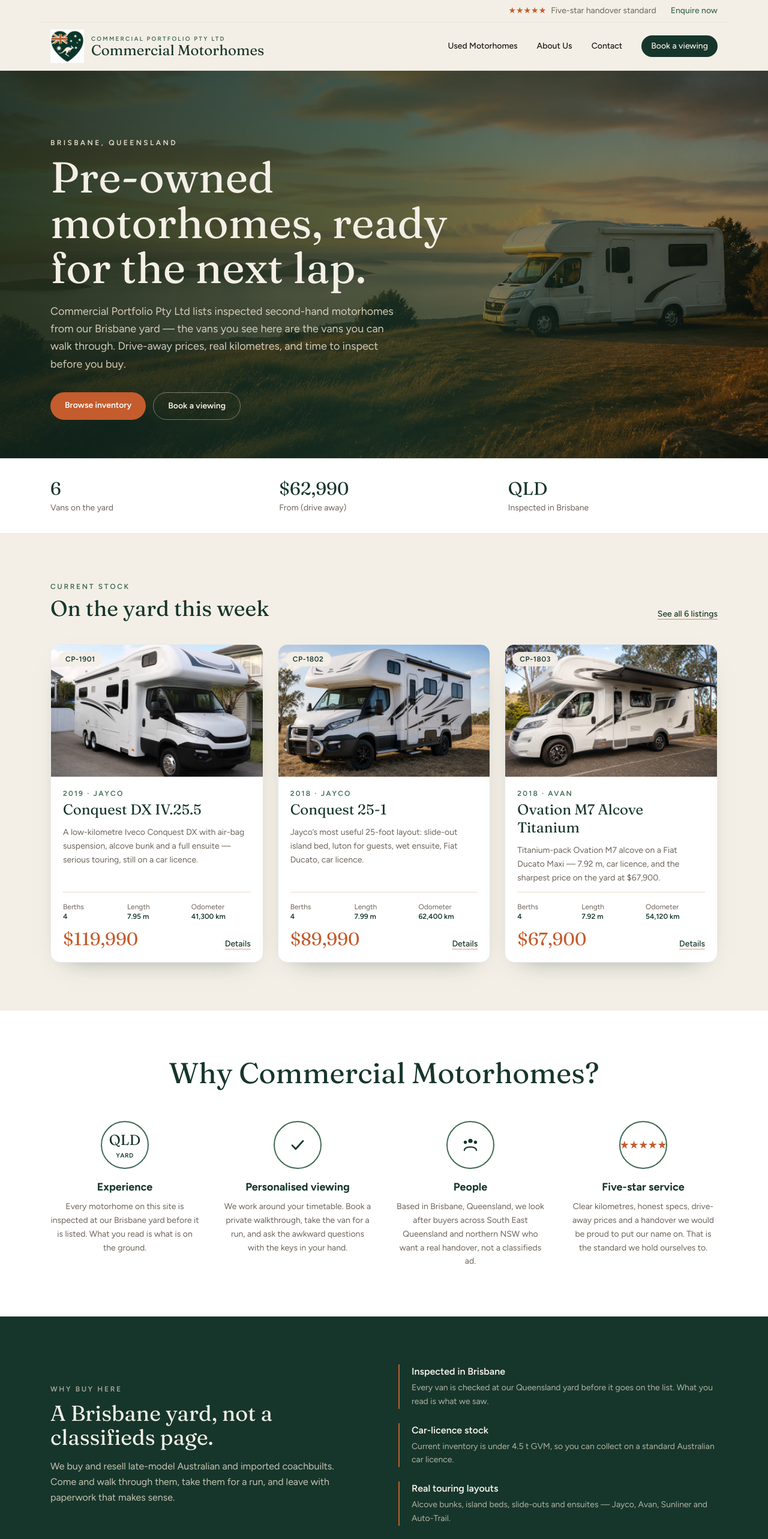
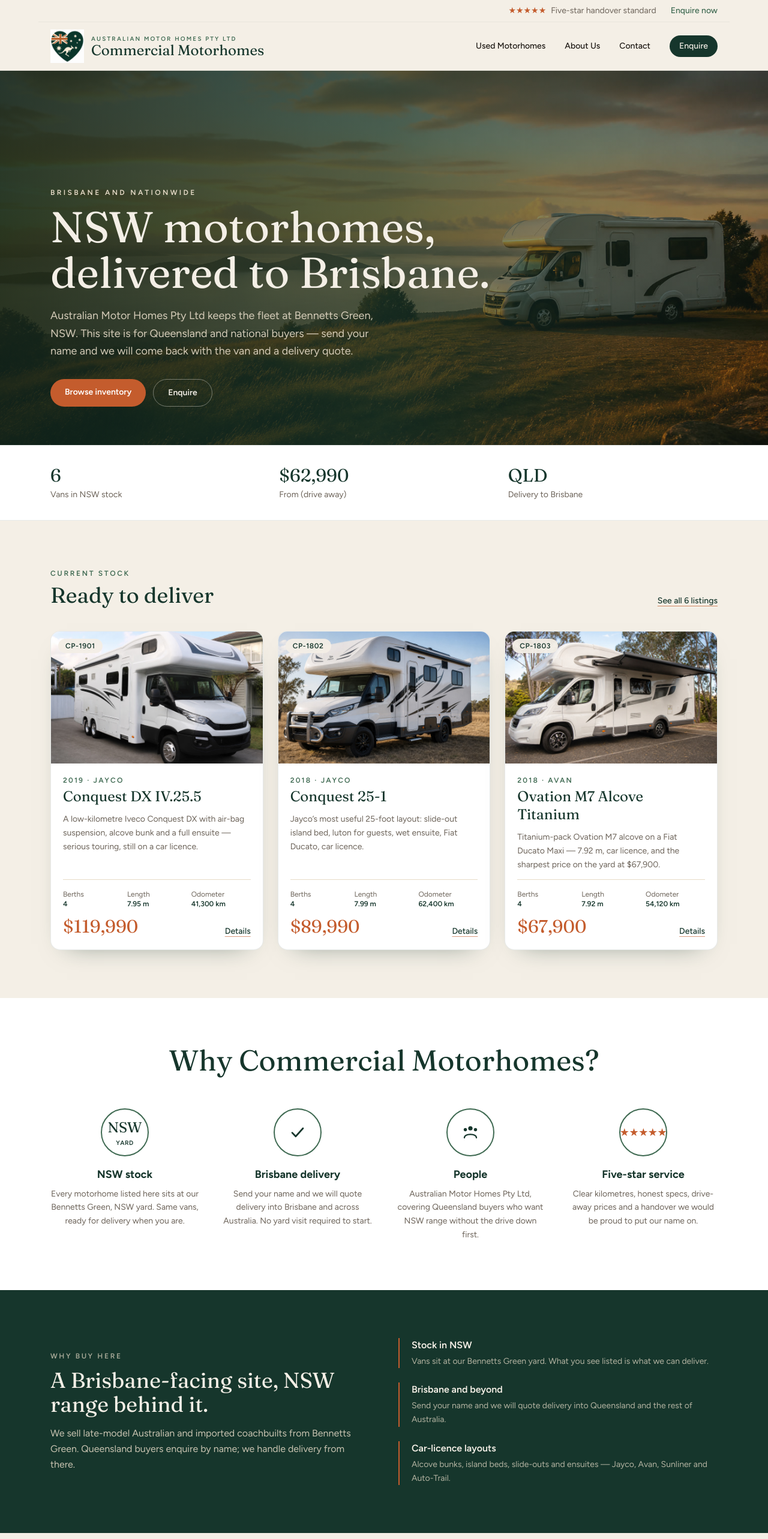
Before and after one commit to Moonhus/motorhome, a Next.js app: page / in a window 1280 px wide. Shown: the top 2566 px of the page at 60% size. Built offline with nearby package versions, Linux system fonts and the light colour scheme.

Commit message:
Point the Brisbane site at NSW stock with name-only enquiries
Reposition Australian Motor Homes Pty Ltd as Bennetts Green stock with
delivery to Brisbane, drop viewing CTAs, and collect only a name on enquire.

```diff
--- a/src/app/about/page.tsx
+++ b/src/app/about/page.tsx
@@ -6,7 +6,7 @@ import { site } from "@/lib/site";
 
 export const metadata: Metadata = {
   title: "About",
-  description: `${site.legalName} is a Brisbane motorhome resale yard listing inspected second-hand stock.`,
+  description: `${site.legalName} lists NSW motorhome stock with delivery to Brisbane and nationwide.`,
 };
 
 export default function AboutPage() {
@@ -17,7 +17,7 @@ export default function AboutPage() {
           {site.legalName}
         </p>
         <h1 className="display mt-2 max-w-3xl text-5xl text-forest">
-          A Queensland yard for people who actually want to go touring.
+          A Brisbane-facing site for a NSW yard.
         </h1>
         <div className="mt-10 grid items-start gap-10 lg:grid-cols-2">
           <div className="relative aspect-[4/3] overflow-hidden rounded-3xl">
@@ -31,21 +31,18 @@ export default function AboutPage() {
           </div>
           <div className="space-y-5 text-base leading-relaxed text-muted">
             <p>
-              Commercial Motorhomes is the trading face of {site.legalName}. We
-              buy, inspect and resell late-model motorhomes from our Brisbane
-              yard — Jayco and Avan from the Australian factories, Sunliner
-              coachbuilts, and the occasional imported Auto-Trail.
+              Commercial Motorhomes is the Queensland-facing site of{" "}
+              {site.legalName}. The fleet lives at {site.address}. We built this
+              site so Brisbane and interstate buyers can browse the same stock
+              without starting on a yard visit.
             </p>
             <p>
-              The stock on this site is the stock on the ground. Kilometres,
-              chassis, berths and drive-away prices are listed up front so you
-              can decide whether a trip to the yard is worth it. Viewings are by
-              appointment so you get time in the van, not a crowded lot.
+              Send your name against a listing. We come back with the van,
+              kilometres, and a delivery quote into Brisbane or your state.
             </p>
             <p>
-              We are based in Brisbane, Queensland, with easy access for buyers
-              across South East Queensland and northern New South Wales. If you
-              are flying in, tell us your window and we will have the van ready.
+              Jayco, Avan, Sunliner and Auto-Trail coachbuilts, listed with
+              drive-away prices. Delivery is arranged from NSW.
             </p>
           </div>
         </div>
--- a/src/app/contact/page.tsx
+++ b/src/app/contact/page.tsx
@@ -4,7 +4,7 @@ import { site } from "@/lib/site";
 
 export const metadata: Metadata = {
   title: "Contact",
-  description: `Book a Brisbane yard viewing with ${site.legalName}.`,
+  description: `Enquire with ${site.legalName} about NSW stock delivered to Brisbane.`,
 };
 
 export default function ContactPage() {
@@ -12,13 +12,15 @@ export default function ContactPage() {
     <div className="mx-auto grid max-w-6xl gap-12 px-5 py-14 lg:grid-cols-2">
       <div>
         <p className="text-xs font-semibold uppercase tracking-[0.22em] text-moss">
-          Brisbane yard
+          Enquire
         </p>
-        <h1 className="display mt-2 text-5xl text-forest">Come and see the vans.</h1>
+        <h1 className="display mt-2 text-5xl text-forest">
+          Send your name. We will take it from there.
+        </h1>
         <p className="mt-4 max-w-lg text-muted leading-relaxed">
-          Viewings are by appointment. Send an enquiry with the listing you
-          want to walk through and we will reply with a time and the yard
-          address.
+          Stock is at Bennetts Green, NSW. We deliver into Brisbane and
+          nationwide. Leave your name and the van you like — no yard visit
+          needed to start.
         </p>
         <dl className="mt-8 space-y-4 text-sm">
           <div>
@@ -26,8 +28,12 @@ export default function ContactPage() {
             <dd className="text-muted">{site.legalName}</dd>
           </div>
           <div>
-            <dt className="font-semibold text-forest">Location</dt>
-            <dd className="text-muted">{site.location}, {site.region}</dd>
+            <dt className="font-semibold text-forest">Yard</dt>
+            <dd className="text-muted">{site.address}</dd>
+          </div>
+          <div>
+            <dt className="font-semibold text-forest">Delivery</dt>
+            <dd className="text-muted">{site.market}</dd>
           </div>
           <div>
             <dt className="font-semibold text-forest">Email</dt>
@@ -37,18 +43,12 @@ export default function ContactPage() {
               </a>
             </dd>
           </div>
-          <div>
-            <dt className="font-semibold text-forest">Hours</dt>
-            <dd className="text-muted">
-              Tuesday–Saturday, 9am–4pm AEST, by appointment
-            </dd>
-          </div>
         </dl>
         <div className="mt-8 overflow-hidden rounded-3xl border border-forest/10">
           <iframe
-            title="Map of Brisbane, Queensland"
+            title="Map of Bennetts Green, NSW"
             className="h-64 w-full grayscale"
-            src="https://www.openstreetmap.org/export/embed.html?bbox=152.85%2C-27.62%2C153.18%2C-27.35&layer=mapnik"
+            src="https://www.openstreetmap.org/export/embed.html?bbox=151.64%2C-33.04%2C151.75%2C-32.96&layer=mapnik"
           />
         </div>
       </div>
--- a/src/app/inventory/page.tsx
+++ b/src/app/inventory/page.tsx
@@ -5,19 +5,20 @@ import { getBrands, motorhomes } from "@/data/motorhomes";
 export const metadata: Metadata = {
   title: "Inventory",
   description:
-    "Current second-hand motorhome stock in Brisbane: Jayco, Avan, Sunliner and Auto-Trail.",
+    "Current second-hand motorhome stock in NSW, with delivery to Brisbane: Jayco, Avan, Sunliner and Auto-Trail.",
 };
 
 export default function InventoryPage() {
   return (
     <div className="mx-auto max-w-6xl px-5 py-14">
       <p className="text-xs font-semibold uppercase tracking-[0.22em] text-moss">
-        Brisbane stock
+        NSW stock
       </p>
       <h1 className="display mt-2 text-5xl text-forest">Inventory</h1>
       <p className="mt-4 max-w-2xl text-muted">
-        Six inspected motorhomes on the yard. Filter by brand or search a model.
-        Prices are in AUD, drive away.
+        Motorhomes at Bennetts Green, NSW, with delivery into Brisbane and
+        nationwide. Filter by brand or search a model. Prices are in AUD, drive
+        away.
       </p>
       <div className="mt-10">
         <InventoryBrowser motorhomes={motorhomes} brands={getBrands()} />
--- a/src/app/layout.tsx
+++ b/src/app/layout.tsx
@@ -24,7 +24,7 @@ export const metadata: Metadata = {
   applicationName: site.name,
   authors: [{ name: site.legalName }],
   openGraph: {
-    title: `${site.name} · Pre-owned motorhomes in Brisbane`,
+    title: `${site.name} · Pre-owned motorhomes for Brisbane`,
     description: site.description,
     locale: "en_AU",
     type: "website",
--- a/src/app/page.tsx
+++ b/src/app/page.tsx
@@ -9,15 +9,15 @@ import { site } from "@/lib/site";
 
 const highlights = [
   {
-    title: "Inspected in Brisbane",
-    body: "Every van is checked at our Queensland yard before it goes on the list. What you read is what we saw.",
+    title: "Stock in NSW",
+    body: "Vans sit at our Bennetts Green yard. What you see listed is what we can deliver.",
   },
   {
-    title: "Car-licence stock",
-    body: "Current inventory is under 4.5 t GVM, so you can collect on a standard Australian car licence.",
+    title: "Brisbane and beyond",
+    body: "Send your name and we will quote delivery into Queensland and the rest of Australia.",
   },
   {
-    title: "Real touring layouts",
+    title: "Car-licence layouts",
     body: "Alcove bunks, island beds, slide-outs and ensuites — Jayco, Avan, Sunliner and Auto-Trail.",
   },
 ];
@@ -40,16 +40,15 @@ export default function Home() {
         <div className="absolute inset-0 bg-gradient-to-r from-forest-deep/88 via-forest/70 to-forest/25" />
         <div className="relative mx-auto flex min-h-[78vh] max-w-6xl flex-col justify-end px-5 pb-16 pt-28">
           <p className="text-xs font-semibold uppercase tracking-[0.28em] text-sand">
-            {site.location}
+            {site.market}
           </p>
           <h1 className="display mt-3 max-w-3xl text-5xl leading-[1.05] text-cream sm:text-7xl">
-            Pre-owned motorhomes, ready for the next lap.
+            NSW motorhomes, delivered to Brisbane.
           </h1>
           <p className="mt-5 max-w-xl text-lg leading-relaxed text-sand/90">
-            {site.legalName} lists inspected second-hand motorhomes from our
-            Brisbane yard — the vans you see here are the vans you can walk
-            through. Drive-away prices, real kilometres, and time to inspect
-            before you buy.
+            {site.legalName} keeps the fleet at Bennetts Green, NSW. This site
+            is for Queensland and national buyers — send your name and we will
+            come back with the van and a delivery quote.
           </p>
           <div className="mt-8 flex flex-wrap gap-3">
             <Link
@@ -62,7 +61,7 @@ export default function Home() {
               href="/contact"
               className="rounded-full border border-cream/40 px-6 py-3 text-sm font-semibold text-cream hover:bg-white/10"
             >
-              Book a viewing
+              Enquire
             </Link>
           </div>
         </div>
@@ -70,9 +69,9 @@ export default function Home() {
 
       <section className="border-y border-forest/10 bg-white">
         <div className="mx-auto grid max-w-6xl gap-8 px-5 py-8 sm:grid-cols-3">
-          <Stat value={`${motorhomes.length}`} label="Vans on the yard" />
+          <Stat value={`${motorhomes.length}`} label="Vans in NSW stock" />
           <Stat value={formatPrice(lowest.price)} label="From (drive away)" />
-          <Stat value="QLD" label="Inspected in Brisbane" />
+          <Stat value="QLD" label="Delivery to Brisbane" />
         </div>
       </section>
 
@@ -82,7 +81,7 @@ export default function Home() {
             <p className="text-xs font-semibold uppercase tracking-[0.22em] text-moss">
               Current stock
             </p>
-            <h2 className="display mt-2 text-4xl text-forest">On the yard this week</h2>
+            <h2 className="display mt-2 text-4xl text-forest">Ready to deliver</h2>
           </div>
           <Link
             href="/inventory"
@@ -107,12 +106,12 @@ export default function Home() {
               Why buy here
             </p>
             <h2 className="display mt-3 text-4xl">
-              A Brisbane yard, not a classifieds page.
+              A Brisbane-facing site, NSW range behind it.
             </h2>
             <p className="mt-4 max-w-lg text-sand/85 leading-relaxed">
-              We buy and resell late-model Australian and imported coachbuilts.
-              Come and walk through them, take them for a run, and leave with
-              paperwork that makes sense.
+              We sell late-model Australian and imported coachbuilts from
+              Bennetts Green. Queensland buyers enquire by name; we handle
+              delivery from there.
             </p>
           </div>
           <div className="grid gap-6">
@@ -143,28 +142,29 @@ export default function Home() {
             How it works
           </p>
           <h2 className="display mt-3 text-4xl text-forest">
-            Email us, pick a time, walk through the van.
+            Pick a van, send your name.
           </h2>
           <ol className="mt-6 space-y-4 text-sm leading-relaxed text-muted">
             <li>
               <span className="font-semibold text-forest">1. Choose a listing.</span>{" "}
-              Every van has year, chassis, berths, kilometres and a drive-away
-              price.
+              Year, chassis, berths, kilometres and a drive-away price are on
+              every card.
             </li>
             <li>
-              <span className="font-semibold text-forest">2. Book a viewing.</span>{" "}
-              We will confirm a Brisbane appointment and send the yard address.
+              <span className="font-semibold text-forest">2. Enquire with your name.</span>{" "}
+              That is all we need to start. We reply with the van and delivery
+              into Brisbane or your state.
             </li>
             <li>
-              <span className="font-semibold text-forest">3. Inspect and take it.</span>{" "}
-              Roadworthy, gas and handover are sorted before it leaves the yard.
+              <span className="font-semibold text-forest">3. We deliver.</span>{" "}
+              Stock leaves Bennetts Green, NSW. Paperwork travels with the van.
             </li>
           </ol>
           <Link
             href="/contact"
             className="mt-8 inline-flex rounded-full bg-forest px-6 py-3 text-sm font-semibold text-cream hover:bg-forest-deep"
           >
-            Make an enquiry
+            Send an enquiry
           </Link>
         </div>
       </section>
--- a/src/components/EnquiryForm.tsx
+++ b/src/components/EnquiryForm.tsx
@@ -10,19 +10,13 @@ export function EnquiryForm({ listingTitle }: { listingTitle?: string }) {
     event.preventDefault();
     const data = new FormData(event.currentTarget);
     const name = String(data.get("name") ?? "").trim();
-    const email = String(data.get("email") ?? "").trim();
-    const phone = String(data.get("phone") ?? "").trim();
-    const message = String(data.get("message") ?? "").trim();
     const subject = listingTitle
       ? `Enquiry: ${listingTitle}`
       : "Motorhome enquiry";
     const body = [
       `Name: ${name}`,
-      `Email: ${email}`,
-      `Phone: ${phone}`,
       listingTitle ? `Listing: ${listingTitle}` : null,
-      "",
-      message,
+      "Please send delivery options through to Brisbane / my location.",
     ]
       .filter(Boolean)
       .join("\n");
@@ -34,13 +28,13 @@ export function EnquiryForm({ listingTitle }: { listingTitle?: string }) {
   if (sent) {
     return (
       <div className="rounded-2xl border border-moss/30 bg-white p-6 text-forest">
-        <p className="display text-2xl">Thanks — we will be in touch.</p>
+        <p className="display text-2xl">Thanks — we have your name.</p>
         <p className="mt-2 text-sm text-muted">
           Your mail app should have opened. If it did not, write to{" "}
           <a className="underline" href={`mailto:${site.email}`}>
             {site.email}
-          </a>
-          .
+          </a>{" "}
+          with your name.
         </p>
       </div>
     );
@@ -52,9 +46,13 @@ export function EnquiryForm({ listingTitle }: { listingTitle?: string }) {
       className="grid gap-4 rounded-2xl border border-forest/10 bg-white p-6"
     >
       <div>
-        <h2 className="display text-2xl text-forest">Enquire about this van</h2>
+        <h2 className="display text-2xl text-forest">
+          {listingTitle ? "Enquire about this van" : "Send an enquiry"}
+        </h2>
         <p className="mt-1 text-sm text-muted">
-          Viewings at our Brisbane yard are by appointment.
+          Leave your name and we will come back with price and delivery options
+          to Brisbane and the rest of Australia. Stock is in Bennetts Green,
+          NSW.
         </p>
       </div>
       <label className="text-sm">
@@ -63,39 +61,6 @@ export function EnquiryForm({ listingTitle }: { listingTitle?: string }) {
           required
           name="name"
           autoComplete="name"
-          className="mt-1 w-full rounded-lg border border-forest/15 bg-cream px-3 py-2 outline-none ring-copper/40 focus:ring-2"
-        />
-      </label>
-      <label className="text-sm">
-        Email
-        <input
-          required
-          type="email"
-          name="email"
-          autoComplete="email"
-          className="mt-1 w-full rounded-lg border border-forest/15 bg-cream px-3 py-2 outline-none ring-copper/40 focus:ring-2"
-        />
-      </label>
-      <label className="text-sm">
-        Phone
-        <input
-          name="phone"
-          type="tel"
-          autoComplete="tel"
-          className="mt-1 w-full rounded-lg border border-forest/15 bg-cream px-3 py-2 outline-none ring-copper/40 focus:ring-2"
-        />
-      </label>
-      <label className="text-sm">
-        Message
-        <textarea
-          required
-          name="message"
-          rows={4}
-          defaultValue={
-            listingTitle
-              ? `Hi, I would like to book a viewing of the ${listingTitle}.`
-              : "Hi, I would like to book a yard viewing."
-          }
           className="mt-1 w-full rounded-lg border border-forest/15 bg-cream px-3 py-2 outline-none ring-copper/40 focus:ring-2"
         />
       </label>
--- a/src/components/Footer.tsx
+++ b/src/components/Footer.tsx
@@ -9,8 +9,8 @@ export function Footer() {
         <div>
           <BrandMark compact onDark />
           <p className="mt-4 max-w-xs text-sm leading-relaxed text-sand/80">
-            Second-hand motorhome specialists based in Brisbane, Queensland.
-            Inspected stock, honest descriptions, viewings by appointment.
+            Pre-owned motorhomes from Bennetts Green, NSW, with delivery into
+            Brisbane and across Australia. Send your name to enquire.
           </p>
         </div>
         <div>
@@ -25,24 +25,24 @@ export function Footer() {
             </li>
             <li>
               <Link href="/about" className="hover:text-sand">
-                About the yard
+                About
               </Link>
             </li>
             <li>
               <Link href="/contact" className="hover:text-sand">
-                Book a viewing
+                Enquire
               </Link>
             </li>
           </ul>
         </div>
         <div>
           <p className="text-xs font-semibold uppercase tracking-[0.2em] text-sand/60">
-            Brisbane yard
+            Yard & delivery
           </p>
           <p className="mt-3 text-sm leading-relaxed text-sand/80">
-            {site.location}
+            {site.address}
             <br />
-            Viewings by appointment
+            Delivery to {site.market}
           </p>
           <p className="mt-3 text-sm text-sand">★★★★★ Five-star handover standard</p>
           <a
@@ -55,7 +55,7 @@ export function Footer() {
       </div>
       <div className="border-t border-white/10 px-5 py-4 text-center text-xs text-sand/50">
         © {new Date().getFullYear()} {site.legalName}. All prices in AUD, drive
-        away unless stated. Specifications are as presented at inspection.
+        away unless stated. Specifications as listed.
       </div>
     </footer>
   );
--- a/src/components/Header.tsx
+++ b/src/components/Header.tsx
@@ -3,7 +3,6 @@
 import Link from "next/link";
 import { useState } from "react";
 import { BrandMark } from "@/components/BrandMark";
-import { site } from "@/lib/site";
 
 const links = [
   { href: "/inventory", label: "Used Motorhomes" },
@@ -21,12 +20,12 @@ export function Header() {
           {"★★★★★"}
           <span className="ml-1 text-muted">Five-star handover standard</span>
         </span>
-        <a
-          href={`mailto:${site.email}`}
+        <Link
+          href="/contact"
           className="font-medium text-moss hover:text-copper"
         >
           Enquire now
-        </a>
+        </Link>
       </div>
       <div className="mx-auto flex max-w-6xl items-center justify-between gap-6 border-t border-forest/5 px-5 py-3">
         <div onClick={() => setOpen(false)}>
@@ -47,7 +46,7 @@ export function Header() {
             href="/contact"
             className="rounded-full bg-forest px-4 py-2 text-cream transition-colors hover:bg-forest-deep"
           >
-            Book a viewing
+            Enquire
           </Link>
         </nav>
 
@@ -82,6 +81,13 @@ export function Header() {
               {link.label}
             </Link>
           ))}
+          <Link
+            href="/contact"
+            className="rounded-lg px-2 py-2 font-medium text-forest"
+            onClick={() => setOpen(false)}
+          >
+            Enquire
+          </Link>
         </nav>
       ) : null}
     </header>
--- a/src/components/InventoryBrowser.tsx
+++ b/src/components/InventoryBrowser.tsx
@@ -88,7 +88,7 @@ export function InventoryBrowser({
       </form>
 
       <p className="mb-5 text-sm text-muted">
-        {results.length} motorhome{results.length === 1 ? "" : "s"} in Brisbane
+        {results.length} motorhome{results.length === 1 ? "" : "s"} in NSW
         stock
       </p>
 
--- a/src/components/WhyUs.tsx
+++ b/src/components/WhyUs.tsx
@@ -1,22 +1,22 @@
 const pillars = [
   {
-    title: "Experience",
-    body: "Every motorhome on this site is inspected at our Brisbane yard before it is listed. What you read is what is on the ground.",
+    title: "NSW stock",
+    body: "Every motorhome listed here sits at our Bennetts Green, NSW yard. Same vans, ready for delivery when you are.",
     icon: "inspect",
   },
   {
-    title: "Personalised viewing",
-    body: "We work around your timetable. Book a private walkthrough, take the van for a run, and ask the awkward questions with the keys in your hand.",
+    title: "Brisbane delivery",
+    body: "Send your name and we will quote delivery into Brisbane and across Australia. No yard visit required to start.",
     icon: "check",
   },
   {
     title: "People",
-    body: "Based in Brisbane, Queensland, we look after buyers across South East Queensland and northern NSW who want a real handover, not a classifieds ad.",
+    body: "Australian Motor Homes Pty Ltd, covering Queensland buyers who want NSW range without the drive down first.",
     icon: "people",
   },
   {
     title: "Five-star service",
-    body: "Clear kilometres, honest specs, drive-away prices and a handover we would be proud to put our name on. That is the standard we hold ourselves to.",
+    body: "Clear kilometres, honest specs, drive-away prices and a handover we would be proud to put our name on.",
     icon: "stars",
   },
 ] as const;
@@ -26,7 +26,7 @@ function Icon({ name }: { name: (typeof pillars)[number]["icon"] }) {
     <span className="mx-auto mb-4 flex h-20 w-20 items-center justify-center rounded-full border-[2.5px] border-moss text-forest">
       {name === "inspect" ? (
         <span className="text-center leading-none">
-          <span className="display block text-2xl">QLD</span>
+          <span className="display block text-2xl">NSW</span>
           <span className="text-[0.65rem] font-semibold uppercase tracking-wider">
             Yard
           </span>
--- a/src/lib/site.ts
+++ b/src/lib/site.ts
@@ -1,10 +1,12 @@
 export const site = {
   name: "Commercial Motorhomes",
-  legalName: "Commercial Portfolio Pty Ltd",
-  location: "Brisbane, Queensland",
+  legalName: "Australian Motor Homes Pty Ltd",
+  location: "Bennetts Green, NSW",
   region: "Australia",
+  address: "31 Pacific Hwy, Bennetts Green NSW 2290",
+  market: "Brisbane and nationwide",
   email: "inquire.chrispaytn@gmail.com",
-  tagline: "Inspected in Brisbane. Ready to tour.",
+  tagline: "NSW stock. Delivered to Brisbane.",
   description:
-    "Commercial Portfolio Pty Ltd sells inspected, ready-to-tour second-hand motorhomes from our Brisbane, Queensland yard. Jayco, Avan, Sunliner and Auto-Trail in stock.",
+    "Australian Motor Homes Pty Ltd lists pre-owned motorhomes from our Bennetts Green, NSW yard, with delivery to Brisbane and across Australia.",
 } as const;
```
Also changed, not shown: src/data/motorhomes.ts (+6 -6 lines), 1 other file (tests, documents, lock files or other folders).
